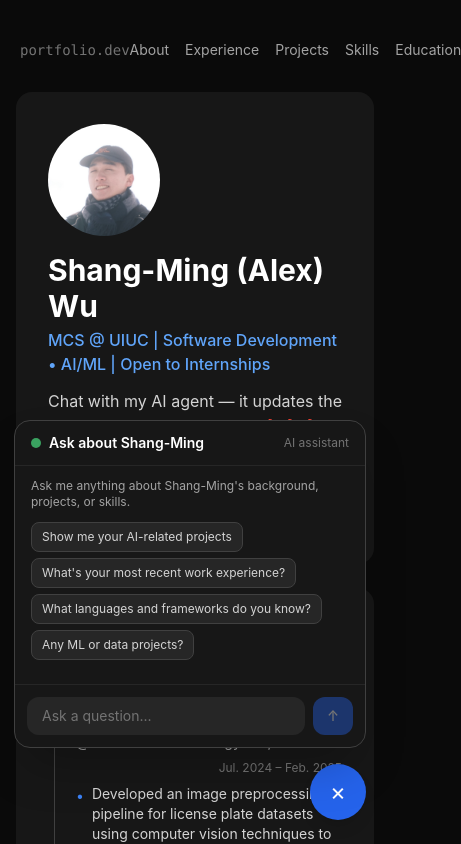
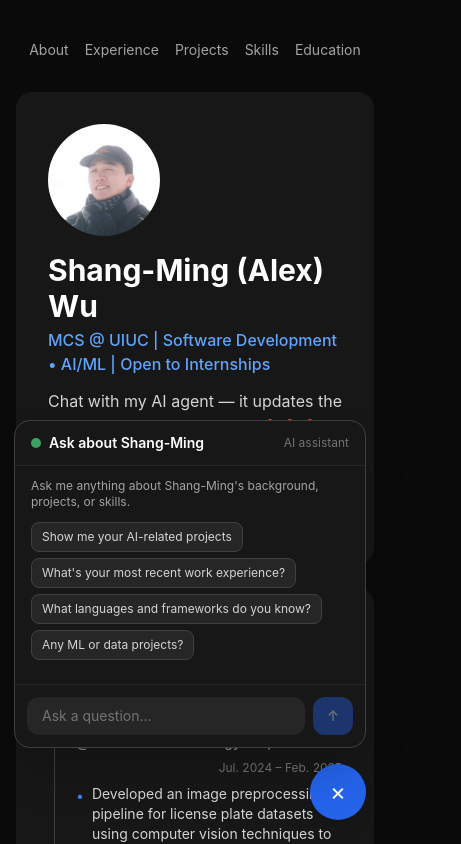
Before and after one commit to Alex-Wu1122/ai-agent-website, a Next.js app: page / in a window 390 px wide. Shown: the top 844 px of the page, 461 px wide, since content can reach past the window. Built offline with nearby package versions, Linux system fonts and the light colour scheme.

Commit message:
Remove portfolio.dev label and make nav responsive

```diff
--- a/src/app/page.tsx
+++ b/src/app/page.tsx
@@ -61,20 +61,17 @@ export default function Home() {
       <ModelStatus groqStatus={groqStatus} cerebrasStatus={cerebrasStatus} localStatus={localStatus} />
 
       {/* Nav */}
-      <nav className="flex items-center justify-between px-1 mb-2">
-        <span className="text-neutral-500 text-sm font-mono">portfolio.dev</span>
-        <div className="flex gap-4 text-sm text-neutral-400">
+      <nav className="flex flex-wrap items-center justify-center gap-x-4 gap-y-2 px-1 mb-2">
         {(["about", "experience", "projects", "skills", "education"] as const).map((s) => (
           <a
             key={s}
             href={`#${s}`}
             onClick={() => setActiveSection(s)}
-              className="hover:text-white transition-colors capitalize"
+            className="text-sm text-neutral-400 hover:text-white transition-colors capitalize"
           >
             {s}
           </a>
         ))}
-        </div>
       </nav>
 
       <Hero highlighted={activeSection === "about"} />
```
Lines whose indentation alone changed are shown as unchanged.
